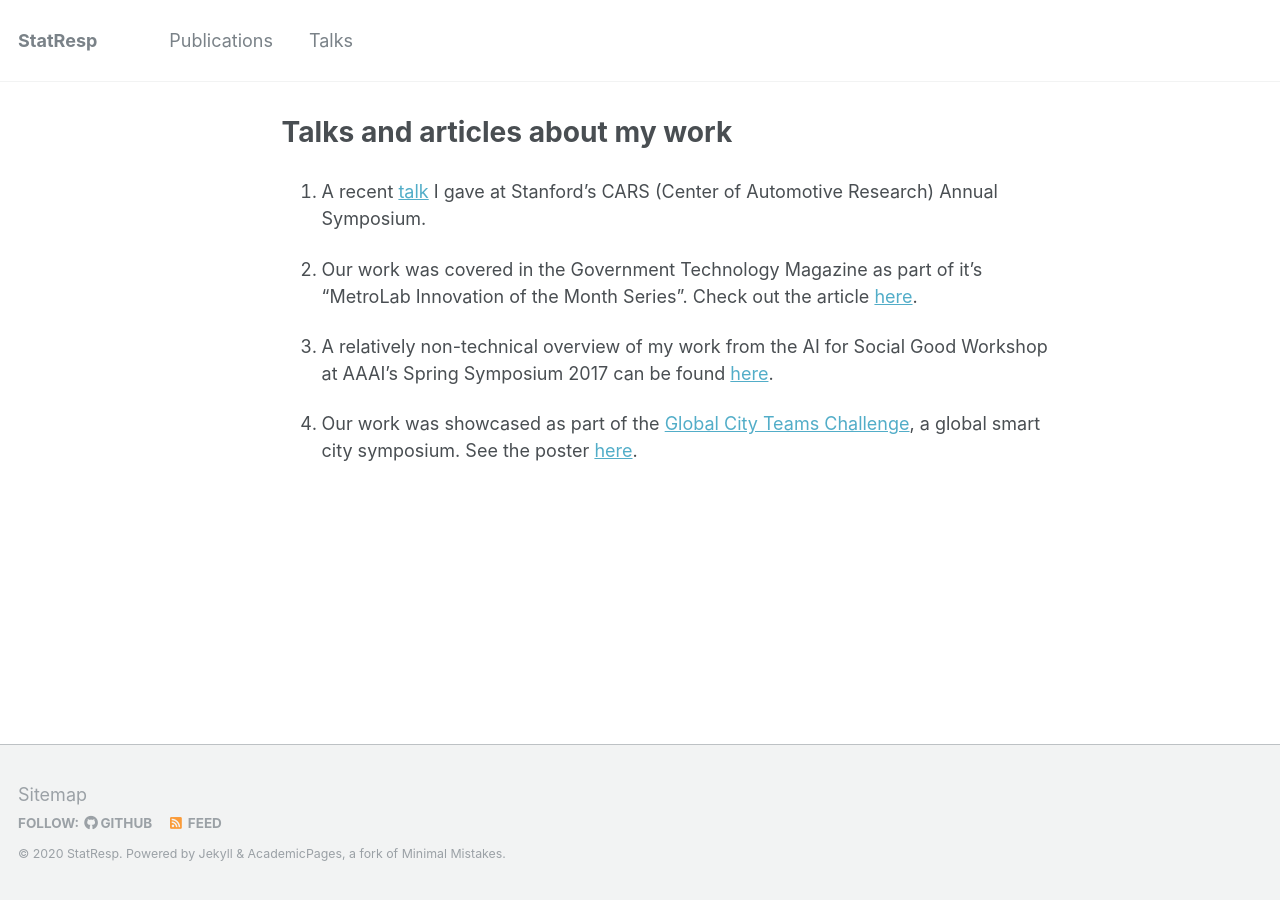
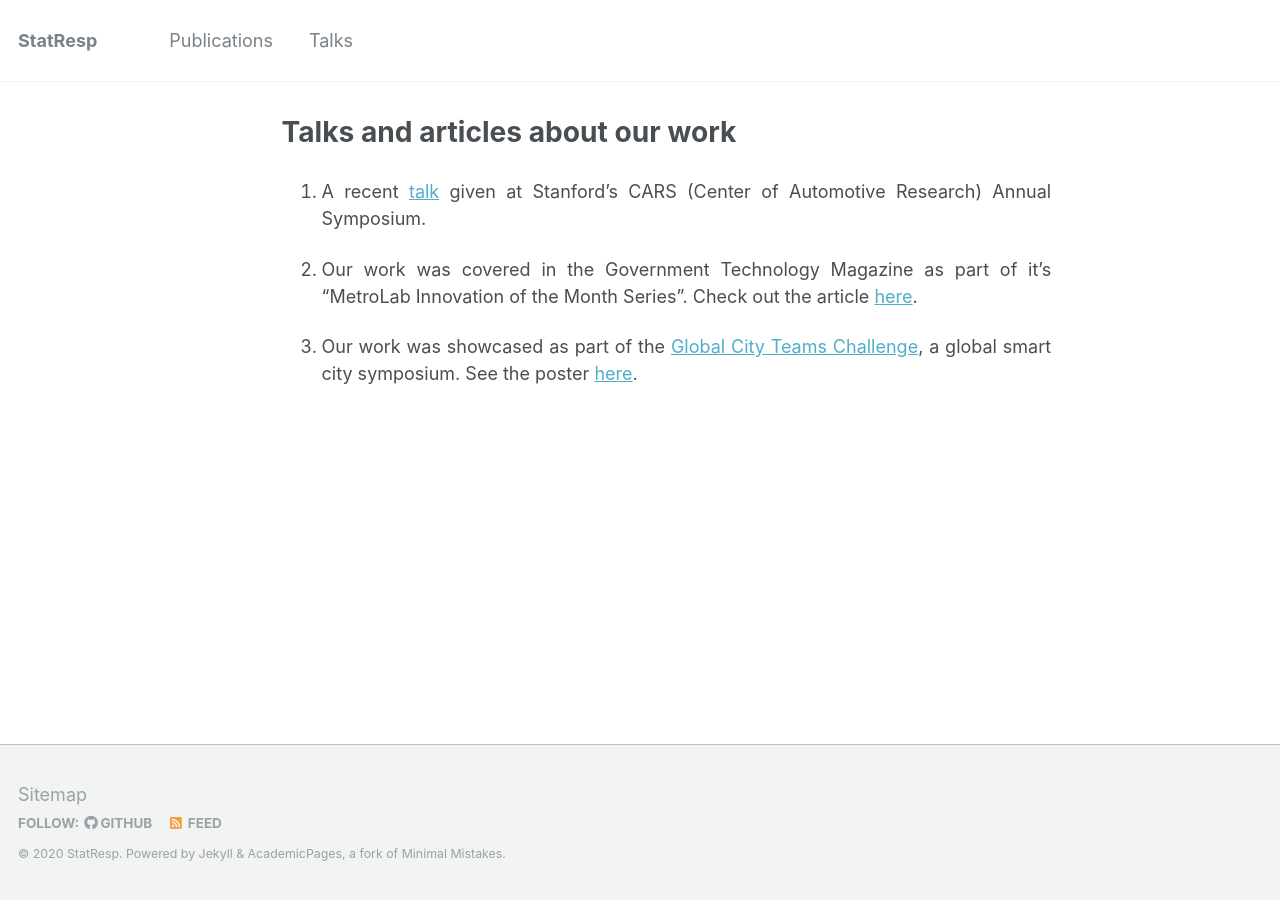
Before and after one commit to TransactiveSCC/statresp.github.io, a Jekyll site: the page built from _pages/talks.md, in a window 1280 px wide. Built offline with Jekyll 4.4.1, drawn with Linux system fonts in a browser that asks for light colours.

Commit message:
moved overview added text justify

```diff
--- a/_pages/talks.md
+++ b/_pages/talks.md
@@ -1,13 +1,11 @@
 ---
-title: "Talks and articles about my work"
+title: "Talks and articles about our work"
 permalink: /talks/
 author_profile: true
 ---
 
-1. A recent [talk](https://www.youtube.com/watch?v=5IMxgb4a1No&feature=youtu.be) I gave at Stanford's CARS (Center of Automotive Research) Annual Symposium.
+1. A recent [talk](https://www.youtube.com/watch?v=5IMxgb4a1No&feature=youtu.be) given at Stanford's CARS (Center of Automotive Research) Annual Symposium.
 
 2. Our work was covered in the Government Technology Magazine as part of it's "MetroLab Innovation of the Month Series". Check out the article [here](https://www.govtech.com/public-safety/Data-Drives-Down-Nashvilles-Emergency-Response-Times.html).
 
-3. A relatively non-technical overview of my work from the AI for Social Good Workshop at AAAI's Spring Symposium 2017 can be found [here](http://www.youtube.com/watch?v=96QExCTpBbI&t=51m0s).
-
-4. Our work was showcased as part of the [Global City Teams Challenge](https://pages.nist.gov/GCTC/event/gctc-expo-2017/exhibit/), a global smart city symposium. See the poster [here](http://ayanmukhopadhyay.github.io/files/postergctc.pdf).
+3. Our work was showcased as part of the [Global City Teams Challenge](https://pages.nist.gov/GCTC/event/gctc-expo-2017/exhibit/), a global smart city symposium. See the poster [here](http://ayanmukhopadhyay.github.io/files/postergctc.pdf).
--- a/_sass/_page.scss
+++ b/_sass/_page.scss
@@ -49,6 +49,8 @@
 }
 
 .page__content {
+
+  text-align: justify;
 
   h2 {
     padding-bottom: 0.5em;
```
Also changed, not shown: _pages/about.md (+1 -1 lines), _pages/collection-archive.html (deleted, +0 -24 lines), 3 other files.
